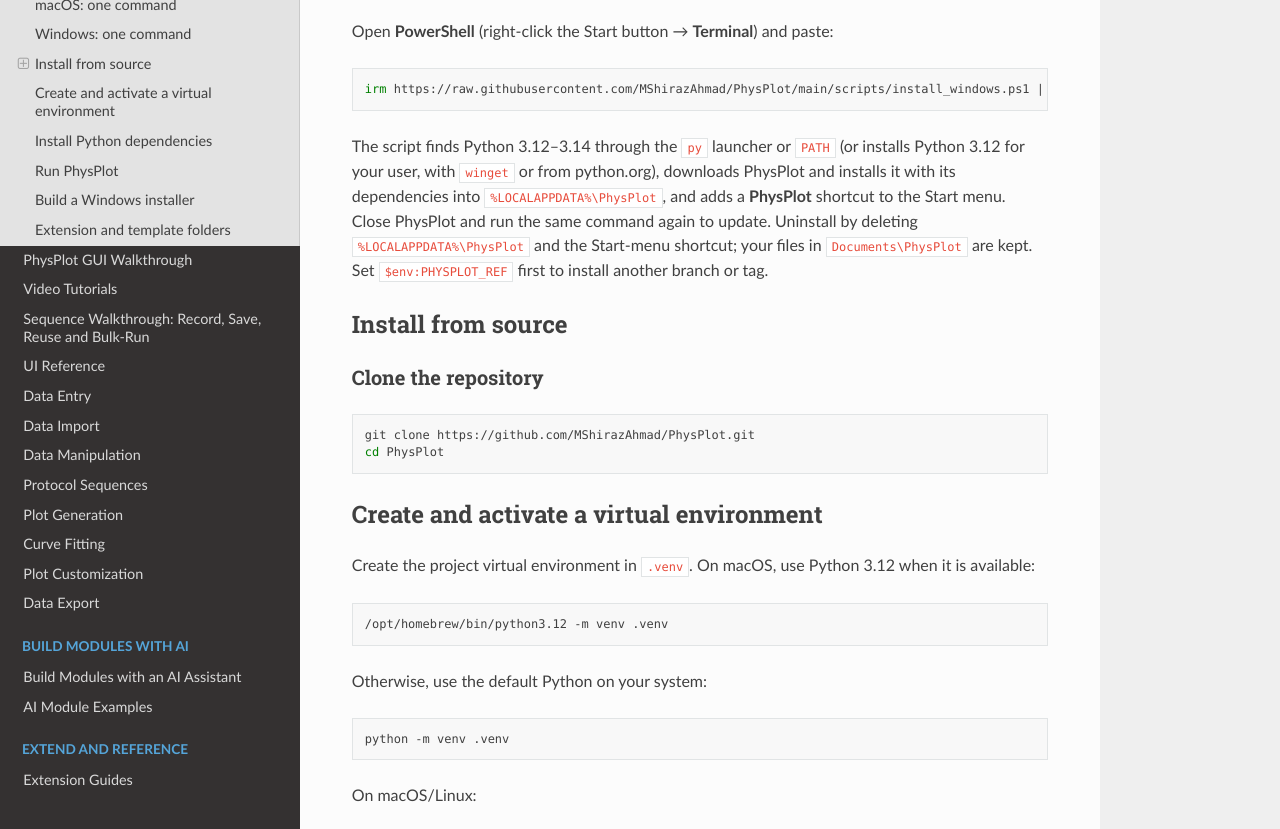
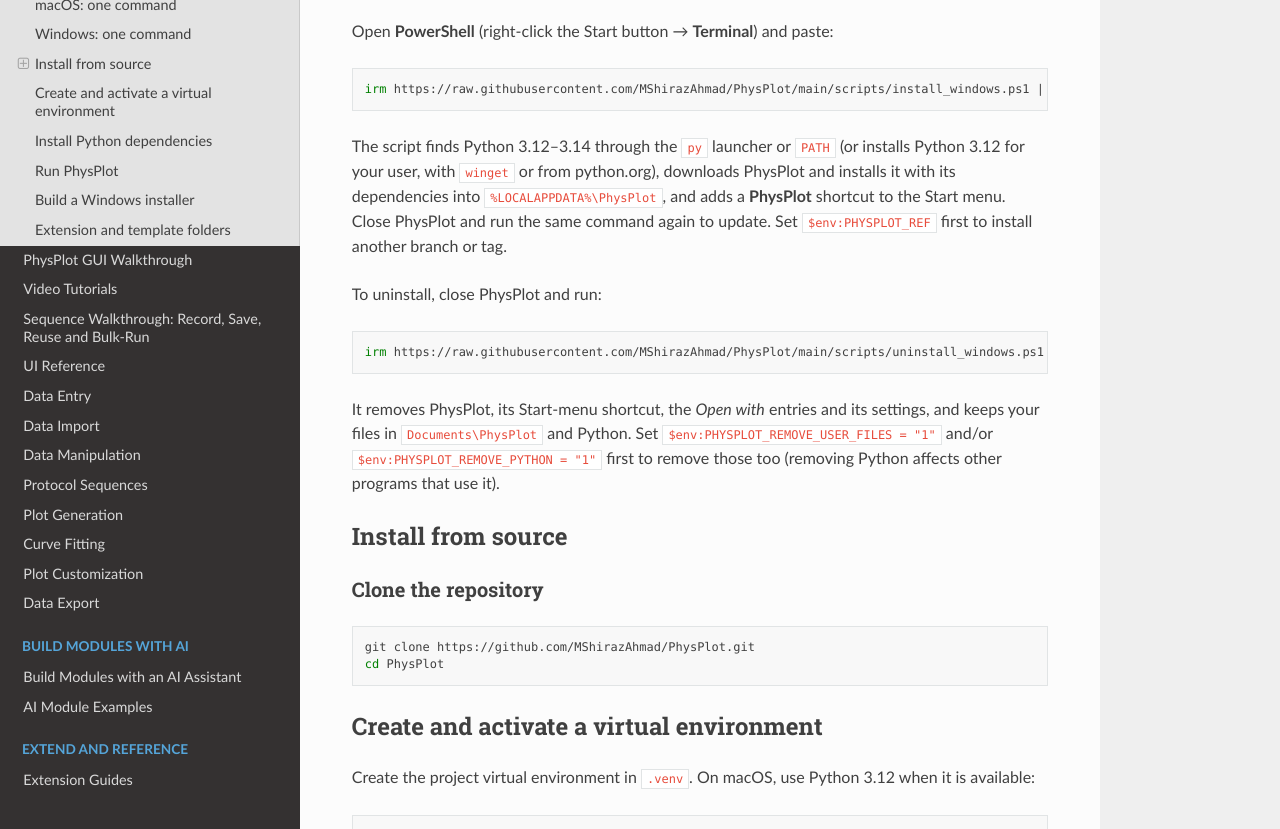
Before and after one commit to MShirazAhmad/PhysPlot, a Sphinx documentation site: the page built from docs/installation.rst, in a window 1280 px wide and 900 px high, scrolled down 1252 px, cut to the strip 71-900 px from the top of the window. Built offline with Sphinx 7.4.7 and the Read the Docs theme 3.1.0, drawn with Linux system fonts in a browser that asks for light colours.

Commit message:
One-command Windows uninstaller (optionally removes your files and Python)

```diff
--- a/docs/installation.rst
+++ b/docs/installation.rst
@@ -51,9 +51,18 @@
 installs Python 3.12 for your user, with ``winget`` or from python.org), downloads PhysPlot and installs it with its
 dependencies into ``%LOCALAPPDATA%\PhysPlot``, and adds a **PhysPlot** shortcut
 to the Start menu. Close PhysPlot and run the same command again to update.
-Uninstall by deleting ``%LOCALAPPDATA%\PhysPlot`` and the Start-menu shortcut;
-your files in ``Documents\PhysPlot`` are kept. Set ``$env:PHYSPLOT_REF`` first
-to install another branch or tag.
+Set ``$env:PHYSPLOT_REF`` first to install another branch or tag.
+
+To uninstall, close PhysPlot and run:
+
+.. code-block:: powershell
+
+   irm https://raw.githubusercontent.com/MShirazAhmad/PhysPlot/main/scripts/uninstall_windows.ps1 | iex
+
+It removes PhysPlot, its Start-menu shortcut, the *Open with* entries and its
+settings, and keeps your files in ``Documents\PhysPlot`` and Python. Set
+``$env:PHYSPLOT_REMOVE_USER_FILES = "1"`` and/or ``$env:PHYSPLOT_REMOVE_PYTHON = "1"``
+first to remove those too (removing Python affects other programs that use it).
 
 Install from source
 -------------------
```
Also changed, not shown: README.md (+11 -0 lines), wiki/Getting-Started.md (+5 -3 lines), 2 other files.
